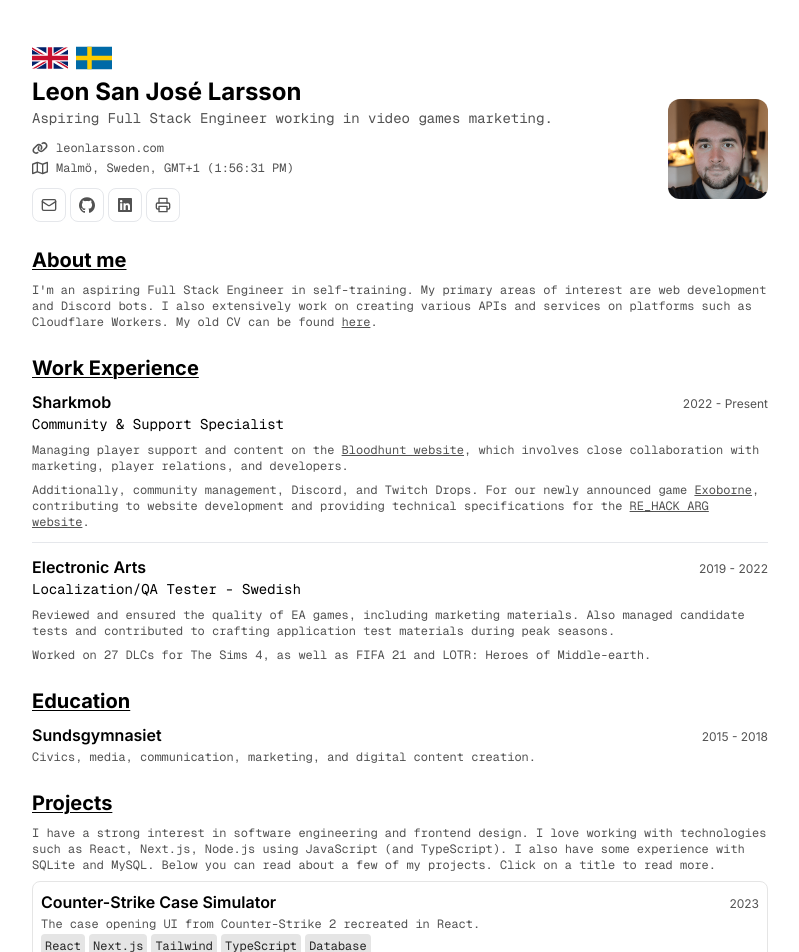
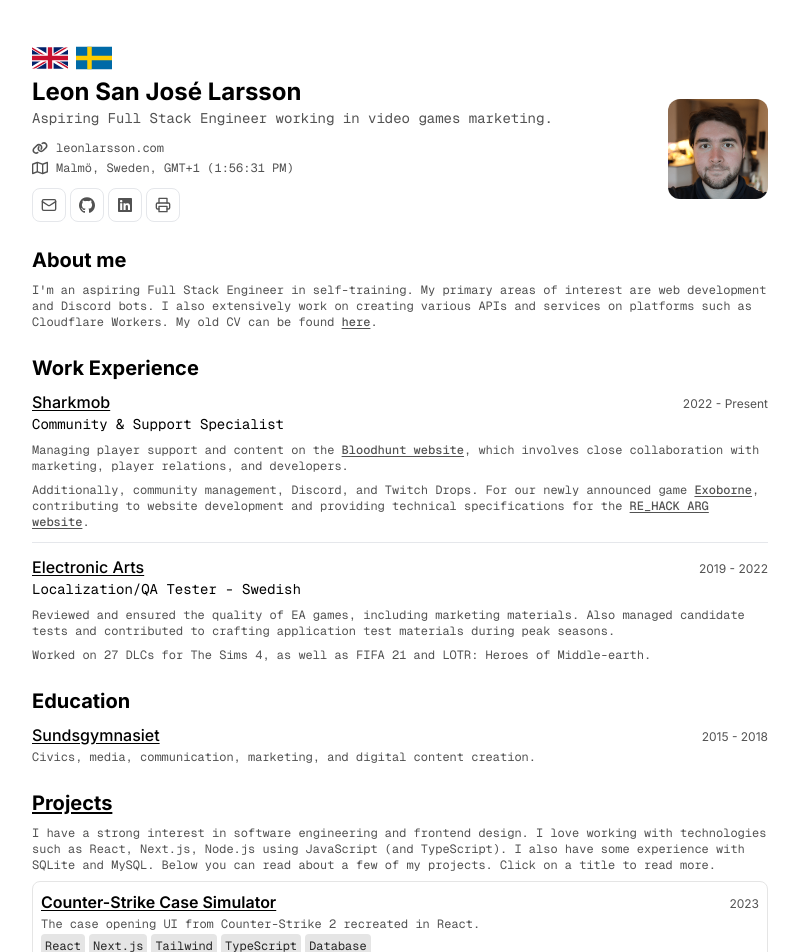
Before and after one commit to leonlarsson/leon-home, a Next.js app: page /en/cv in a window 1280 px wide. Shown: the top 952 px of the page, without its empty margins (240-1039 px from the left). Built offline with nearby package versions, Linux system fonts and the light colour scheme.

Commit message:
cv: update link styles

```diff
--- a/app/(cv)/[locale]/components/SectionDescription.tsx
+++ b/app/(cv)/[locale]/components/SectionDescription.tsx
@@ -18,7 +18,7 @@ const linkify = (text: string) => {
     if (index % 3 === 1) {
       // This is the link text
       return (
-        <Link key={index} href={parts[index + 1]} target="_blank" className="underline hover:font-bold">
+        <Link key={index} href={parts[index + 1]} target="_blank" className="link">
           {part}
         </Link>
       );
--- a/app/(cv)/[locale]/components/SectionTitle.tsx
+++ b/app/(cv)/[locale]/components/SectionTitle.tsx
@@ -3,10 +3,10 @@ import Link from "next/link";
 // Takes a string and returns a title with an optional url
 export default ({ title, url }: { title: string; url?: string }) => {
   return url ? (
-    <Link href={url} target="_blank" className="w-fit text-xl font-bold underline decoration-1 underline-offset-2 hover:decoration-2">
+    <Link href={url} target="_blank" className="link w-fit text-xl font-bold">
       {title}
     </Link>
   ) : (
-    <h2 className="text-xl font-bold underline decoration-1 underline-offset-2">{title}</h2>
+    <h2 className="text-xl font-bold">{title}</h2>
   );
 };
--- a/app/(cv)/[locale]/components/sections/EducationSection.tsx
+++ b/app/(cv)/[locale]/components/sections/EducationSection.tsx
@@ -19,7 +19,7 @@ export const EducationSection = ({ data, locale }: { data: CVEducationSection; l
               <div className="flex flex-col">
                 {/* School and dates */}
                 <div className="flex items-baseline justify-between">
-                  <Link href={schoolUrl} target="_blank" className="font-semibold hover:underline">
+                  <Link href={schoolUrl} target="_blank" className="link">
                     {school}
                   </Link>
 
--- a/app/(cv)/[locale]/components/sections/EmploymentSection.tsx
+++ b/app/(cv)/[locale]/components/sections/EmploymentSection.tsx
@@ -19,7 +19,7 @@ export const EmploymentSection = ({ data, locale }: { data: CVEmploymentSection;
               <div className="flex flex-col">
                 {/* Company and dates */}
                 <div className="flex items-baseline justify-between">
-                  <Link href={companyUrl} target="_blank" className="font-semibold hover:underline">
+                  <Link href={companyUrl} target="_blank" className="link">
                     {company}
                   </Link>
 
--- a/app/(cv)/[locale]/components/sections/ProjectsSection.tsx
+++ b/app/(cv)/[locale]/components/sections/ProjectsSection.tsx
@@ -16,7 +16,7 @@ export const ProjectsSection = ({ data, locale }: { data: CVProjectsSection; loc
         {data.projects.map(({ name, shortDescription, slug, tags, year }) => (
           <div key={slug} className="flex flex-col gap-[2px] rounded-lg border border-neutral-200 p-2 transition-colors hover:border-neutral-400">
             <div className="flex items-baseline justify-between">
-              <Link href={`/projects/${slug}`} target="_blank" className="font-semibold hover:underline">
+              <Link href={`/projects/${slug}`} target="_blank" className="link font-semibold">
                 {name}
               </Link>
 
```
